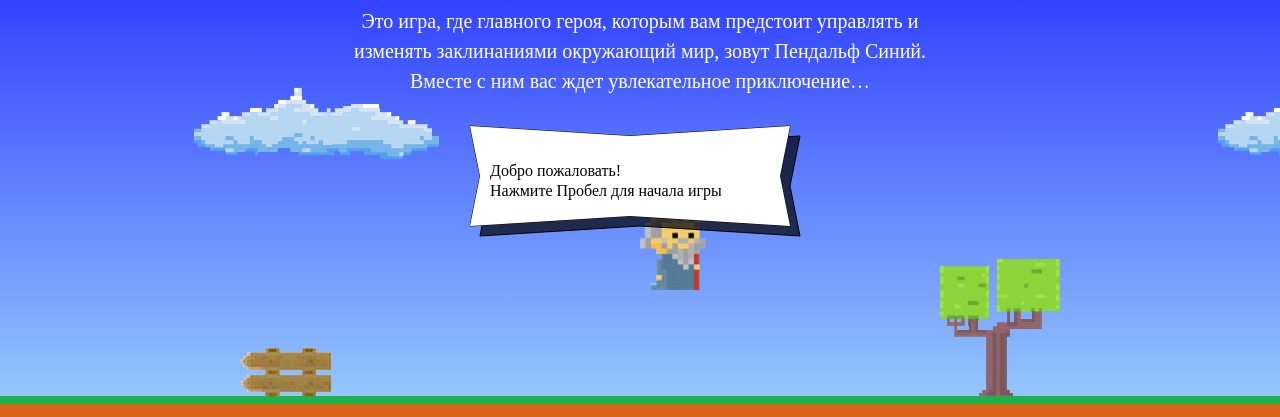
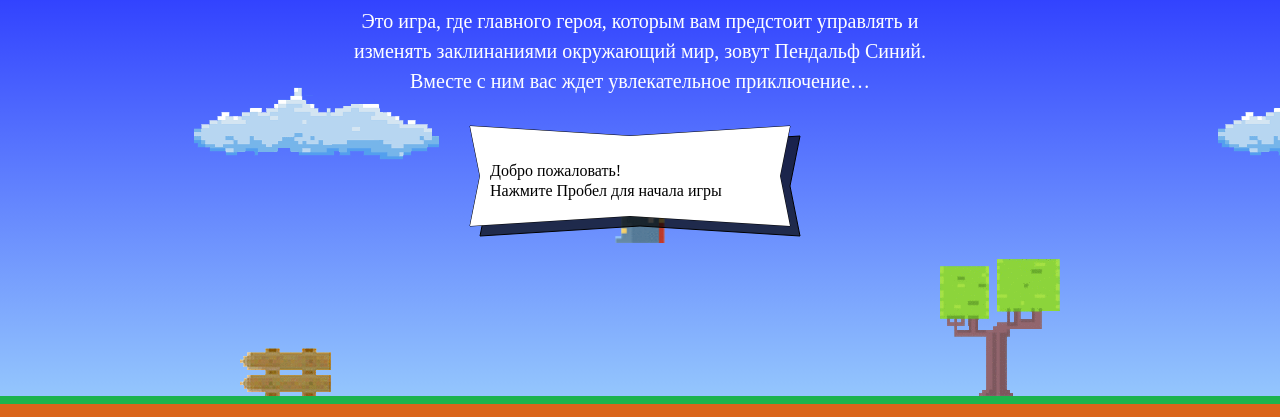
Before and after one commit to Shuric110/1487675-code-and-magick-20, a website: page index.html in a window 1280 px wide. Shown: the part 203-620 px from the top of the page. Drawn offline with Linux system fonts and the light colour scheme; a web font is replaced by a local one.

Commit message:
Задание 2 - корректировка

```diff
--- a/index.html
+++ b/index.html
@@ -182,28 +182,24 @@
 </template>
 
 <script>
-  fireballSize = 22;
-  wizardSpeed = 3;
-  wizardWidth = 70;
+  var fireballSize = 22;
+  var wizardSpeed = 3;
+  var wizardWidth = 70;
 
   function getFireballSpeed(isLeft) {
-    var fireballSpeed = 5;
-    if (isLeft) {
-      fireballSpeed = 2;
-    }
-    return fireballSpeed;
+    return isLeft ? 5 : 2;
   }
 
-  function getWizardHeight(pWizardWidth) {
-    return pWizardWidth*1.337;
+  function getWizardHeight() {
+    return wizardWidth * 1.337;
   }
 
   function getWizardX(fieldWidth) {
-    return fieldWidth/2;
+    return fieldWidth / 2 - wizardWidth / 2;
   }
 
   function getWizardY(fieldHeight) {
-    return fieldHeight/3;
+    return fieldHeight / 3 - getWizardHeight() / 2;
   }
 
 </script>
```
